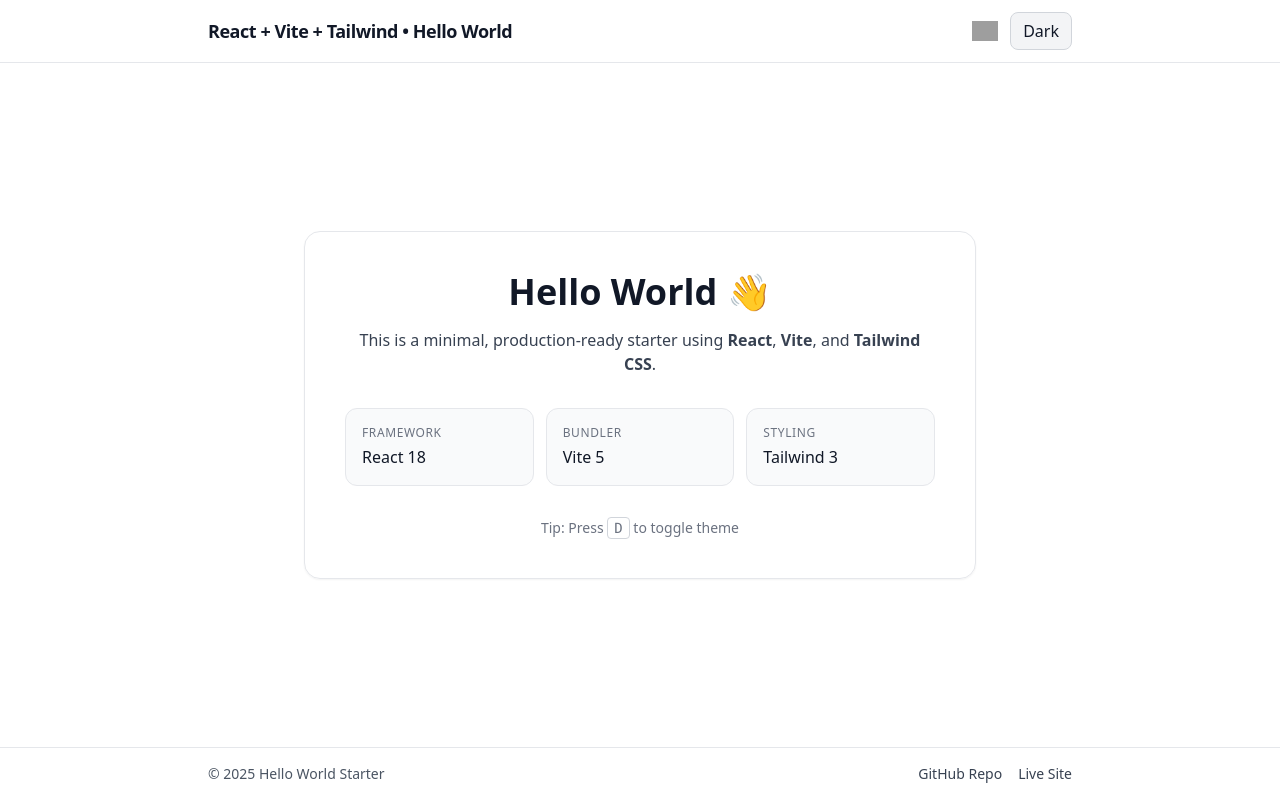
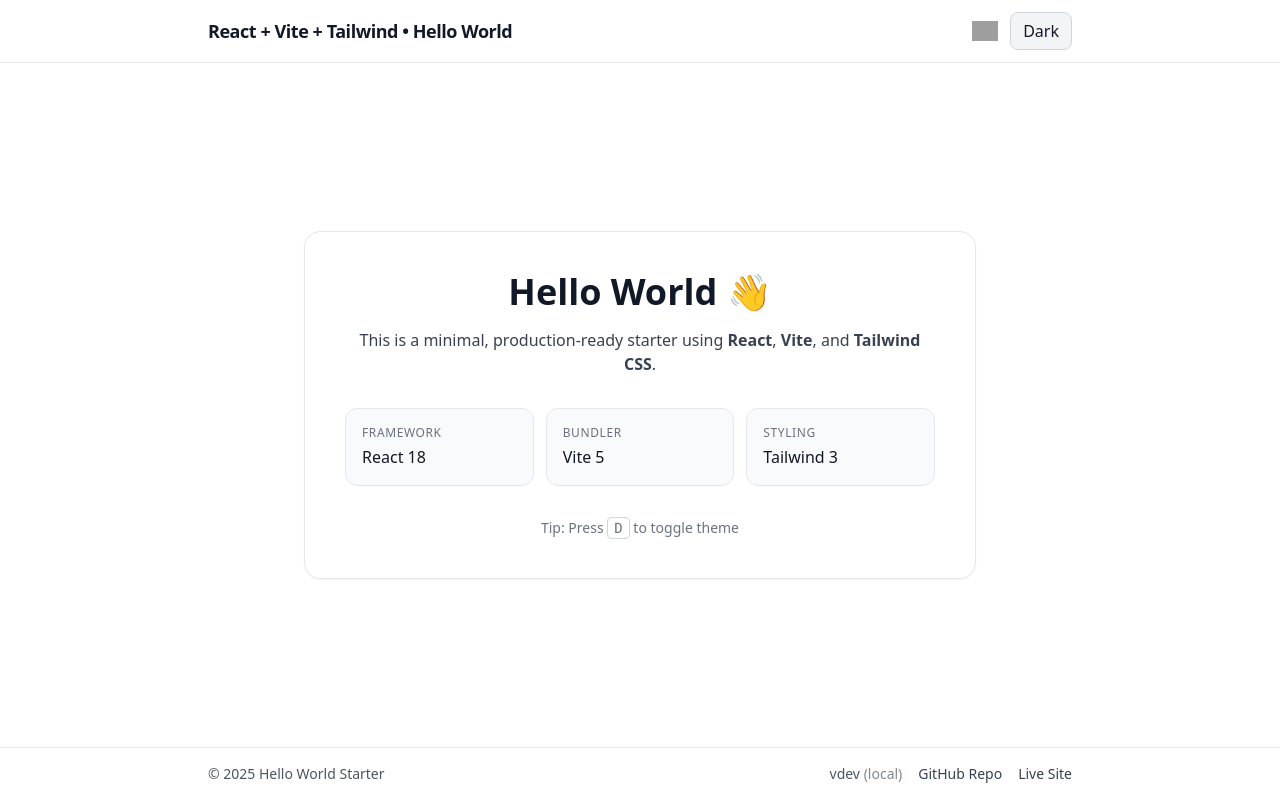
Before and after one commit to markdeftynecs/react-hello-world, a React (Vite) app: page / in a window 1280 px wide. Built offline with nearby package versions, Linux system fonts and the light colour scheme; grey boxes are pictures that could not be loaded.

Commit message:
feat: show app version and git hash in footer (build-time via Vite define)

```diff
--- a/src/components/Footer.jsx
+++ b/src/components/Footer.jsx
@@ -1,6 +1,10 @@
 import React from 'react'
 
 export default function Footer() {
+  // Safe fallbacks if build-time constants aren't defined (e.g., local script run)
+  const version = typeof __APP_VERSION__ !== 'undefined' ? __APP_VERSION__ : 'dev'
+  const hash = typeof __GIT_HASH__ !== 'undefined' ? __GIT_HASH__ : 'local'
+
   return (
     <footer className="border-t border-gray-200 dark:border-gray-800">
       <div className="mx-auto max-w-4xl px-4 py-4 text-sm flex flex-col sm:flex-row items-center justify-between gap-2">
@@ -9,6 +13,9 @@
         </p>
 
         <nav className="flex items-center gap-4">
+          <span className="text-gray-600 dark:text-gray-400">
+            v{version} <span className="opacity-70">({hash})</span>
+          </span>
           <a
             href="https://github.com/markdeftynecs/react-hello-world"
             className="underline-offset-4 hover:underline text-gray-700 dark:text-gray-300"
```
